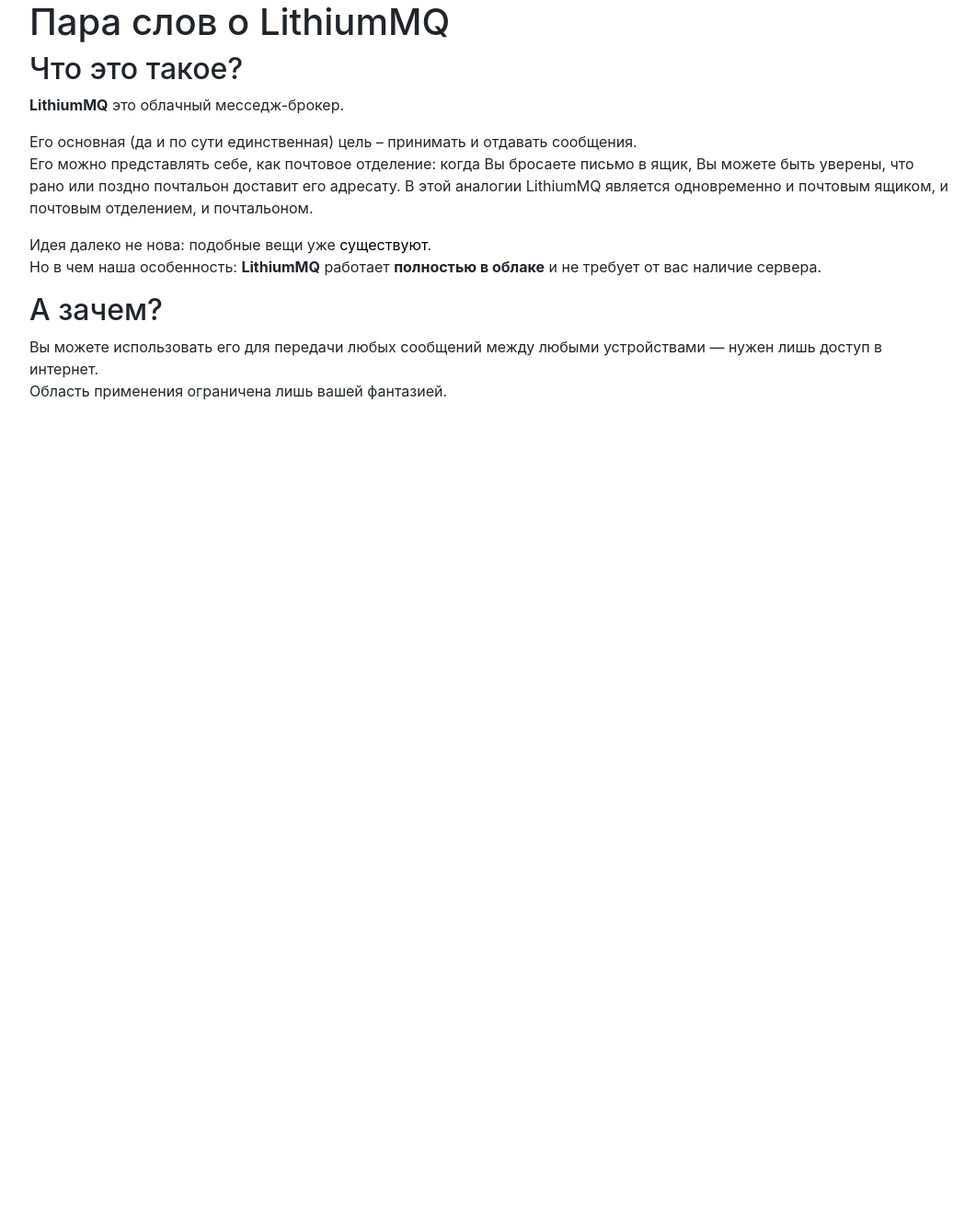
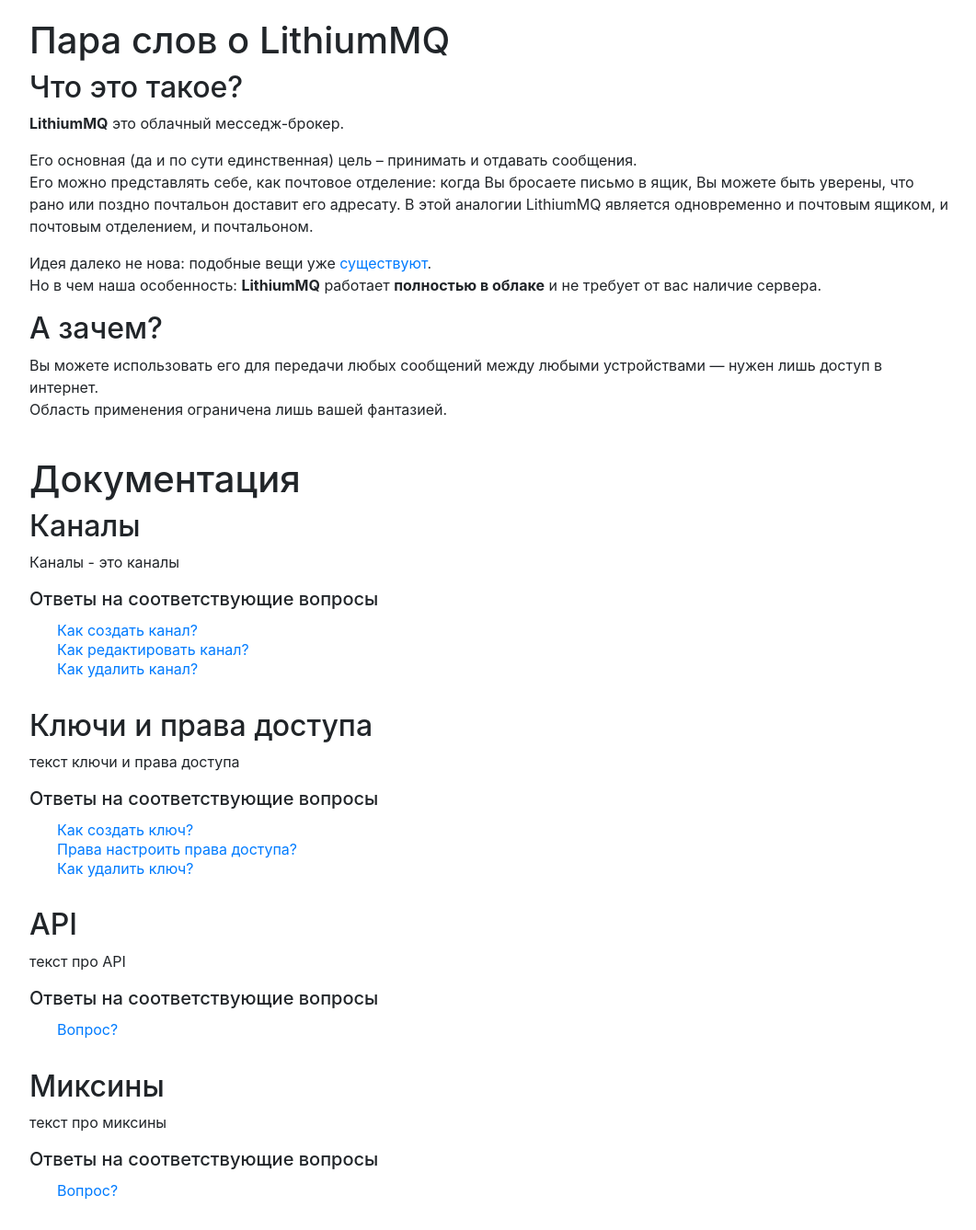
Before and after one commit to gaskeo/limq-panel, a Flask app: page /helpdesk in a window 1280 px wide. Shown: the part 54-1391 px from the top of the page at 92% size, without its empty margins (108-1169 px from the left). Before the commit the page ends 489 px from the top, so only its background shows below. Run offline with Flask 2, Linux system fonts and the light colour scheme; parts of the project's set-up code (start-up, migrations or seed data) failed here and were passed over; some libraries are stand-ins or nearby versions.

Commit message:
add info in helpdesk and fix space between cards on main page

```diff
--- a/core.py
+++ b/core.py
@@ -295,7 +295,7 @@ def do_create_mixin():
 
 @app.route("/helpdesk")
 def helpdesk():
-    return render_template("helpdesk.html")
+    return render_template("helpdesk/helpdesk.html")
 
 
 @app.route("/logout")
--- a/static/css/style.css
+++ b/static/css/style.css
@@ -1,4 +1,4 @@
-a {
+.card-link {
 	color: black;
 	text-decoration: none;
 }
@@ -44,6 +44,11 @@ span.mq-label {
 span.mq-label:hover {
     color: white;
     text-decoration: none;
+}
+
+.nohover {
+	color: black;
+	text-decoration: none;
 }
 
 .nohover:hover {
@@ -117,8 +122,12 @@ span.card-val {
 }
 
 .helpdesk-container {
-    margin: auto;
     max-width: 1000px;
+    width: 90%;
+	margin-left: 5%;
+	margin-right: 5%;
+	padding-top: 20px;
+	margin: auto;
 }
 @media(max-width: 640px) {
     .btn-user {
@@ -129,6 +138,11 @@ span.card-val {
         max-width: 100%;
         width: 100%;
         margin-left: 0;
+    }
+
+    .helpdesk-container {
+        margin-left: 15px;
+        margin-right: 15px;
     }
 }
 
@@ -160,3 +174,13 @@ span.card-val {
     font-size: 80%;
     color: #aaa;
 }
+
+.helpdesk-links {
+    line-height: 30%;
+    margin-left: 3%;
+    margin-top: 2%;
+}
+
+.card-container {
+    display: inline-block
+}
--- a/templates/helpdesk.html
+++ b/templates/helpdesk/helpdesk.html
@@ -2,6 +2,7 @@
 
 {% block content %}
 <div class="helpdesk-container">
+
     <h1>Пара слов о LithiumMQ</h1>
 
     <h2 id="what">Что это такое?</h2>
@@ -25,7 +26,44 @@
         Вы можете использовать его для передачи любых сообщений между
         любыми устройствами — нужен лишь доступ в интернет. <br>
         Область применения ограничена лишь вашей фантазией.
-    </p>
+    </p><br>
+    <h1>Документация</h1>
+    <div>
+        <h2>Каналы</h2>
+        <p>Каналы - это каналы</p>
+        <h5>Ответы на соответствующие вопросы</h5>
+        <div class="helpdesk-links">
+            <p><a href="/helpdesk/channels">Как создать канал?</a></p>
+            <p><a href="/helpdesk/channels">Как редактировать канал?</a></p>
+            <p><a href="/helpdesk/channels">Как удалить канал?</a></p>
+        </div>
+    </div><br>
+    <div>
+        <h2>Ключи и права доступа</h2>
+        <p>текст ключи и права доступа</p>
+        <h5>Ответы на соответствующие вопросы</h5>
+        <div class="helpdesk-links">
+            <p><a href="/helpdesk/keys">Как создать ключ?</a></p>
+            <p><a href="/helpdesk/keys">Права настроить права доступа?</a></p>
+            <p><a href="/helpdesk/keys">Как удалить ключ?</a></p>
+        </div>
+    </div><br>
+    <div>
+        <h2>API</h2>
+        <p>текст про API</p>
+        <h5>Ответы на соответствующие вопросы</h5>
+        <div class="helpdesk-links">
+            <p><a href="#">Вопрос?</a></p>
+        </div>
+    </div><br>
+    <div>
+        <h2>Миксины</h2>
+        <p>текст про миксины</p>
+        <h5>Ответы на соответствующие вопросы</h5>
+        <div class="helpdesk-links">
+            <p><a href="#">Вопрос?</a></p>
+        </div>
+    </div><br>
 
 </div>
 
--- a/templates/mainpage.html
+++ b/templates/mainpage.html
@@ -15,7 +15,7 @@
     {% else %}
         <div class="row">
         {% for chan in user_channels %}
-            <div class="col-md-4 mb30">
+            <div class="col-md mb30 card-container">
                 <div class="card" style="width: 18rem;">
                     <div class="card-body">
                         <h5 class="card-title">{{ chan.name }}</h5>
```
